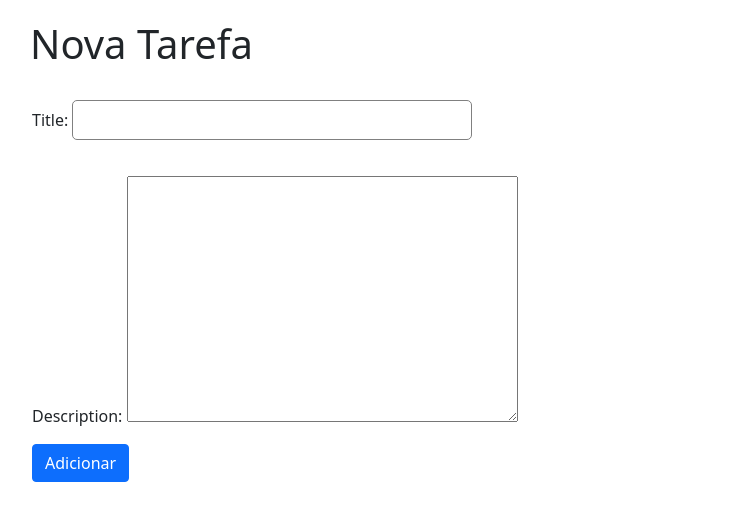
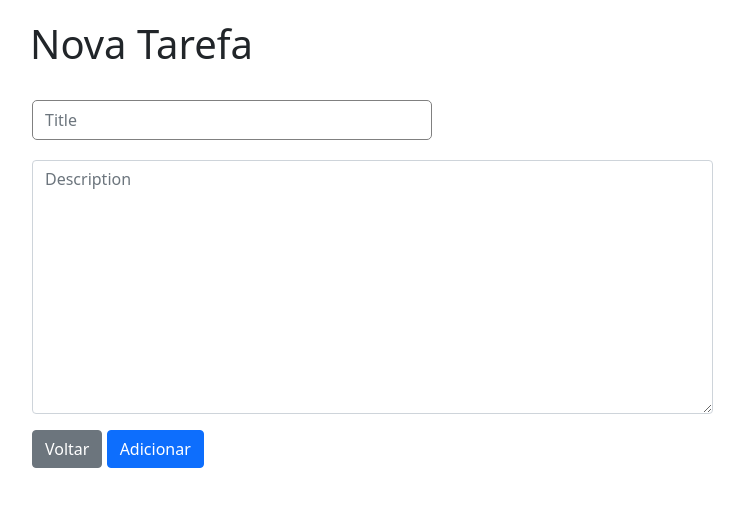
Before and after one commit to josevictorp81/Tasks, a Django app: page /new-task/ in a window 1280 px wide. Shown: the part 72-593 px from the top of the page, without its empty margins (165-909 px from the left). Run offline with Django 3.2, Linux system fonts and the light colour scheme; the visitor is signed in with stand-in values (Sample User, id 1); parts of the project's set-up code (start-up, migrations or seed data) failed here and were passed over; some libraries are stand-ins or nearby versions.

Commit message:
renderizando campos com widget_tweaks

```diff
--- a/tasks/core/templates/task/newTask.html
+++ b/tasks/core/templates/task/newTask.html
@@ -1,4 +1,5 @@
 {% extends 'base.html' %}
+{% load widget_tweaks %}
 
 {% block title %} Lista de Tarefas {% endblock %}
 
@@ -9,8 +10,14 @@
         <div class="col-9 search-div">
             <form action="{% url 'newTask' %}" method="POST">
                 {% csrf_token %}
-                {{ form.as_p }}
+                <p>
+                    {% render_field form.title class="form-control" placeholder=form.title.label %}
+                </p>
+                <p>
+                    {% render_field form.description class="form-control" placeholder=form.description.label %}
+                </p>
 
+                <a class="btn btn-secondary" href="{% url 'taskList' %}">Voltar</a>
                 <button class="btn btn-primary" type="submit">Adicionar</button>
             </form>
         </div>
```
